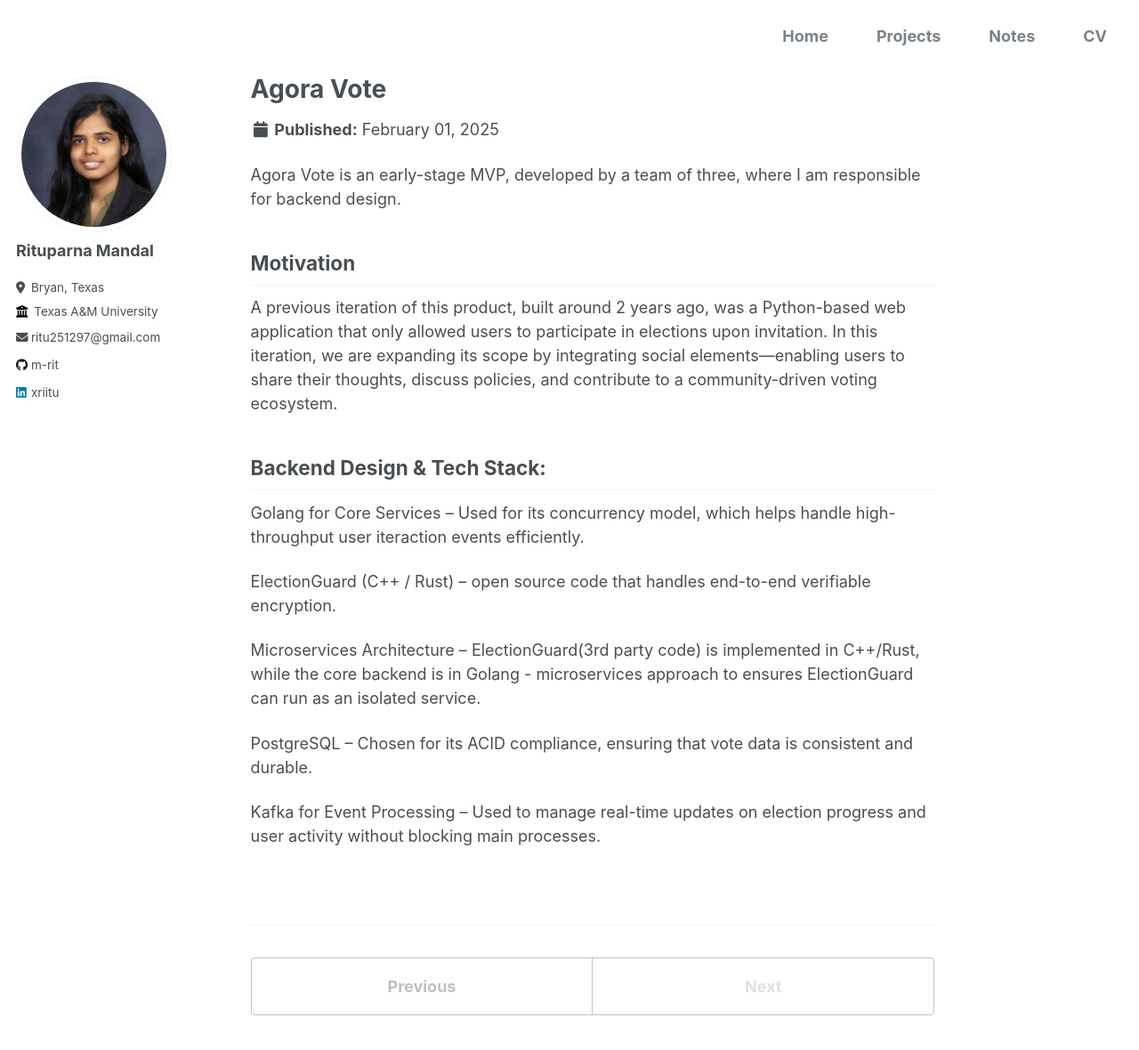
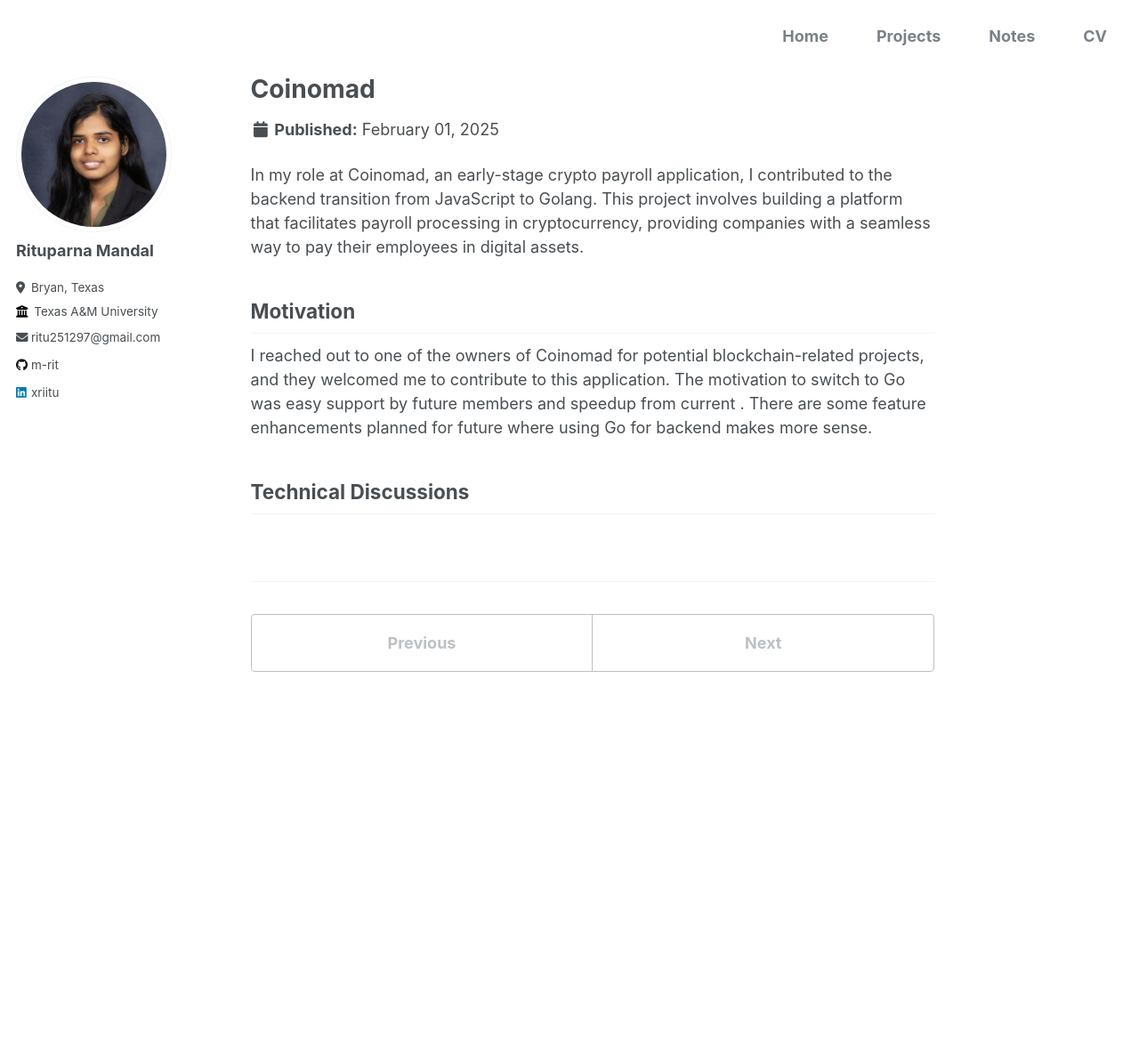
Before and after one commit to m-rit/m-rit.github.io, a Jekyll site: the page built from _portfolio/portfolio-3.md, in a window 1280 px wide and 1303 px high. Shown: the top 1180 px of the window at 89% size. Built offline with Jekyll 4.4.1, drawn with Linux system fonts in a browser that asks for light colours.

Commit message:
updated portfolio

```diff
--- a/_portfolio/portfolio-3.md
+++ b/_portfolio/portfolio-3.md
@@ -1,25 +1,16 @@
 ---
-title: "Agora Vote"
-excerpt: " Agora Vote is a voting platform that ensures end-to-end verifiability, enabling transparent and auditable elections. Unlike traditional voting systems where users are only invited to elections, AgoraVote allows individuals to maintain personal profiles, fostering a long-term history of participation. <br/><img src='/images/PP2.png'>"
+title: "Coinomad"
+excerpt: " Coinomad is a crypto payroll application that facilitates payroll processing in cryptocurrency, enabling companies to pay employees in digital assets. The backend was transitioned from JavaScript to Golang to improve performance, scalability, and support for future blockchain integrations.<br/><img src='/images/PP2.png'>"
 collection: portfolio
 ---
 
-Agora Vote is an early-stage MVP, developed by a team of three, where I am responsible for backend design.
+In my role at Coinomad, an early-stage crypto payroll application, I contributed to the backend transition from JavaScript to Golang. This project involves building a platform that facilitates payroll processing in cryptocurrency, providing companies with a seamless way to pay their employees in digital assets.
 
 ## Motivation
 
-A previous iteration of this product, built around 2 years ago, was a Python-based web application that only allowed users to participate in elections upon invitation. In this iteration, we are expanding its scope by integrating social elements—enabling users to share their thoughts, discuss policies, and contribute to a community-driven voting ecosystem.
+ I reached out to one of the owners of Coinomad for potential blockchain-related projects, and they welcomed me to contribute to this application. The motivation to switch to Go was easy support by future members and speedup from current . There are some feature enhancements planned for future where using Go for backend makes more sense.
+
+## Technical Discussions
 
 
-## Backend Design & Tech Stack:
-
-
-Golang for Core Services – Used for its concurrency model, which helps handle high-throughput user iteraction events efficiently.
-
-ElectionGuard (C++ / Rust) – open source code that handles end-to-end verifiable encryption.
-
-Microservices Architecture – ElectionGuard(3rd party code) is implemented in C++/Rust, while the core backend is in Golang - microservices approach to ensures ElectionGuard can run as an isolated service.
-
-PostgreSQL – Chosen for its ACID compliance, ensuring that vote data is consistent and durable.
-
-Kafka for Event Processing – Used to manage real-time updates on election progress and user activity without blocking main processes.
+<!--## My learnings-->
```
Also changed, not shown: _portfolio/portfolio-4.md (added, +5 -0 lines), _portfolio/portfolio-5.md (added, +19 -0 lines).
